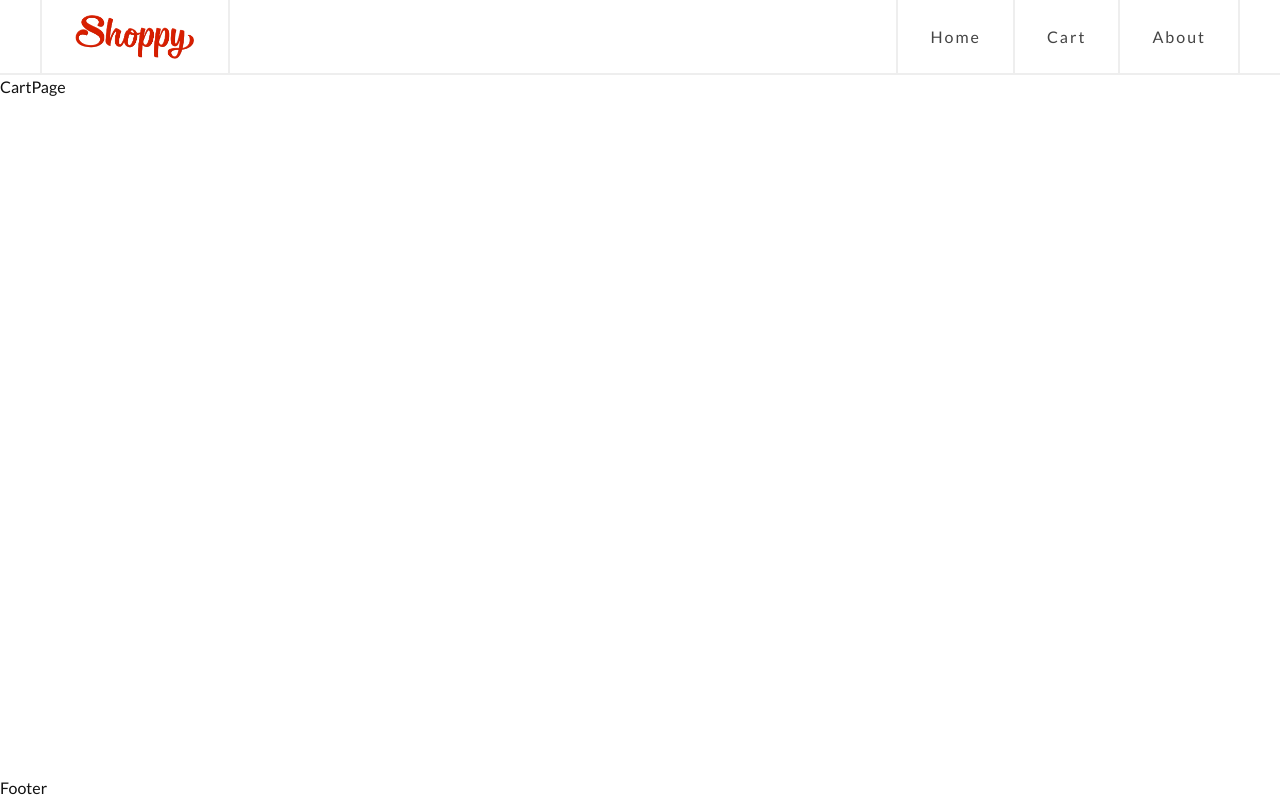
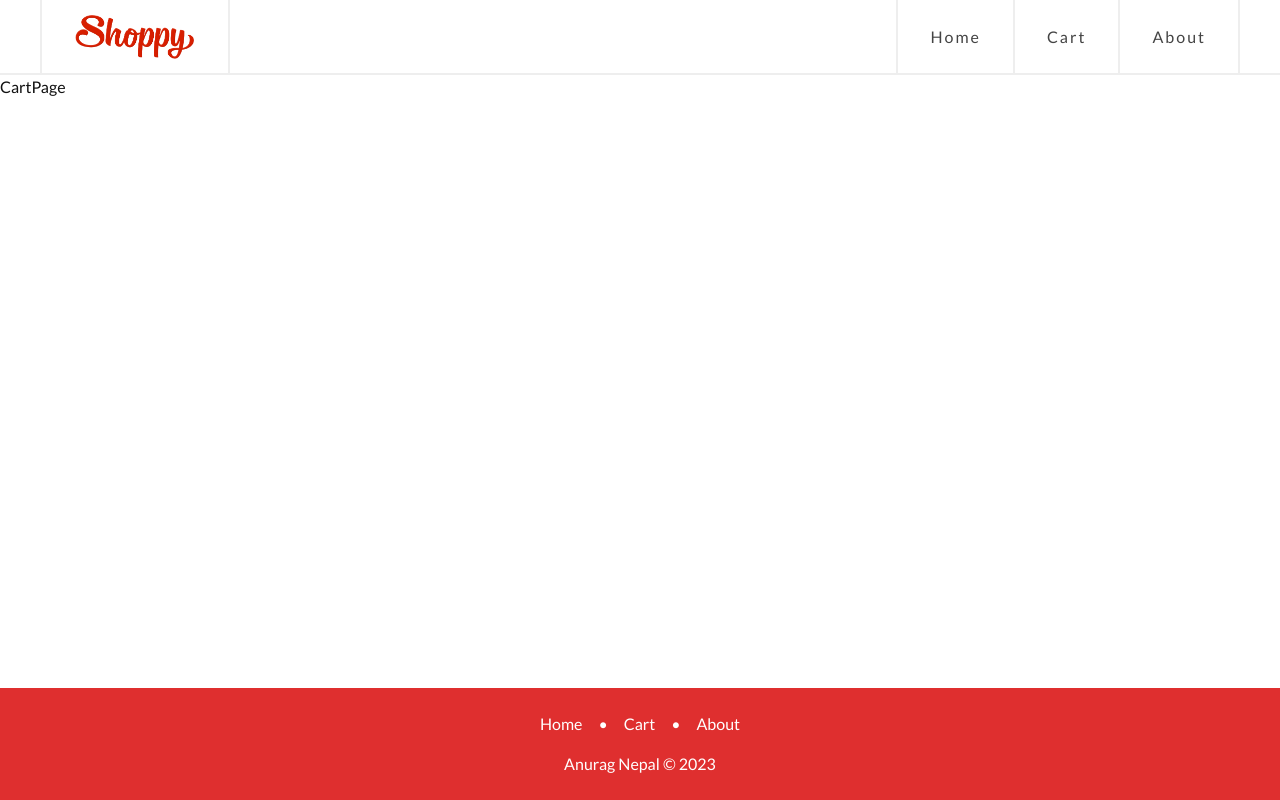
Before and after one commit to anuragnepal10/shoppy, a React (Vite) app: page /cart in a window 1280 px wide. Built offline with nearby package versions, Linux system fonts and the light colour scheme.

Commit message:
added footer

```diff
--- a/src/common/color.scss
+++ b/src/common/color.scss
@@ -1,6 +1,6 @@
 // Colors
 
-$primary: rgb(240, 48, 48);
+$primary: rgb(223, 47, 47);
 $secondary: rgb(33, 1, 92);
 $neutral: #111;
 $neutral-balance: #444;
--- a/src/components/Footer/Footer.jsx
+++ b/src/components/Footer/Footer.jsx
@@ -1,7 +1,27 @@
 import React from 'react'
+import './Footer.scss'
 
 const Footer = () => {
-	return <div>Footer</div>
+	return (
+		<footer>
+			<div className="wrapper">
+				<nav>
+					<a href="" className="link">
+						Home
+					</a>
+					<span>&#x2022;</span>
+					<a href="" className="link">
+						Cart
+					</a>
+					<span>&#x2022;</span>
+					<a href="" className="link">
+						About
+					</a>
+				</nav>
+				<p className="copyright">Anurag Nepal &copy; 2023</p>
+			</div>
+		</footer>
+	)
 }
 
 export default Footer
--- a/src/components/Footer/Footer.scss
+++ b/src/components/Footer/Footer.scss
@@ -0,0 +1,27 @@
+@use '/src/common/color.scss' as clr;
+
+footer {
+	padding: 1.5rem 0;
+	background-color: clr.$primary;
+	color: clr.$neutral-inverted;
+
+	.wrapper {
+		height: 100%;
+		display: flex;
+		flex-direction: column;
+		justify-content: center;
+		align-items: center;
+		gap: 1rem;
+
+		nav {
+			display: flex;
+			gap: 1rem;
+
+			.link {
+				&:hover {
+					text-decoration: underline;
+				}
+			}
+		}
+	}
+}
--- a/src/components/Header/Header.scss
+++ b/src/components/Header/Header.scss
@@ -6,7 +6,6 @@ header {
 	border-bottom: tem.$border;
 	.wrapper {
 		width: min(1200px, 100%);
-		height: 100%;
 		display: flex;
 		justify-content: space-between;
 		align-items: center;
--- a/src/components/Layout/Layout.jsx
+++ b/src/components/Layout/Layout.jsx
@@ -1,7 +1,7 @@
 import React from 'react'
 import { Outlet } from 'react-router-dom'
 import Header from '../Header/Header'
-import Footer from '../footer/Footer'
+import Footer from '../Footer/Footer'
 import './Layout.scss'
 
 const Layout = () => {
--- a/src/components/Layout/Layout.scss
+++ b/src/components/Layout/Layout.scss
@@ -13,6 +13,7 @@ main {
 }
 
 .wrapper {
+	height: 100%;
 	width: min(1200px, 90%);
 	margin-inline: auto;
 }
--- a/src/features/nav/Navbar/Navbar.scss
+++ b/src/features/nav/Navbar/Navbar.scss
@@ -1,7 +1,7 @@
 @use '/src/common/template.scss' as tem;
 @use '/src/common/color.scss' as clr;
 
-nav {
+header nav {
 	height: 100%;
 	display: flex;
 	align-items: center;
```
